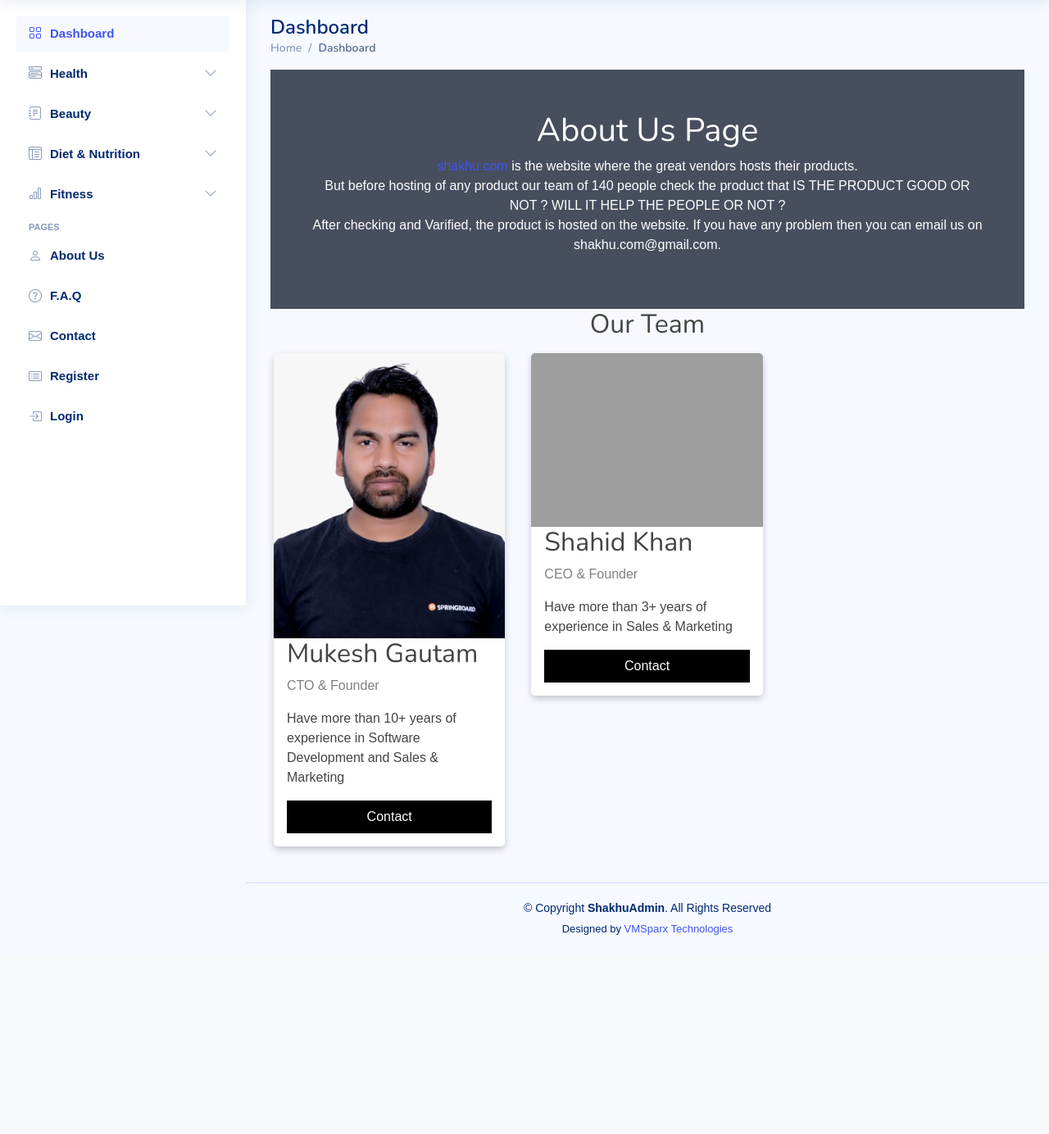
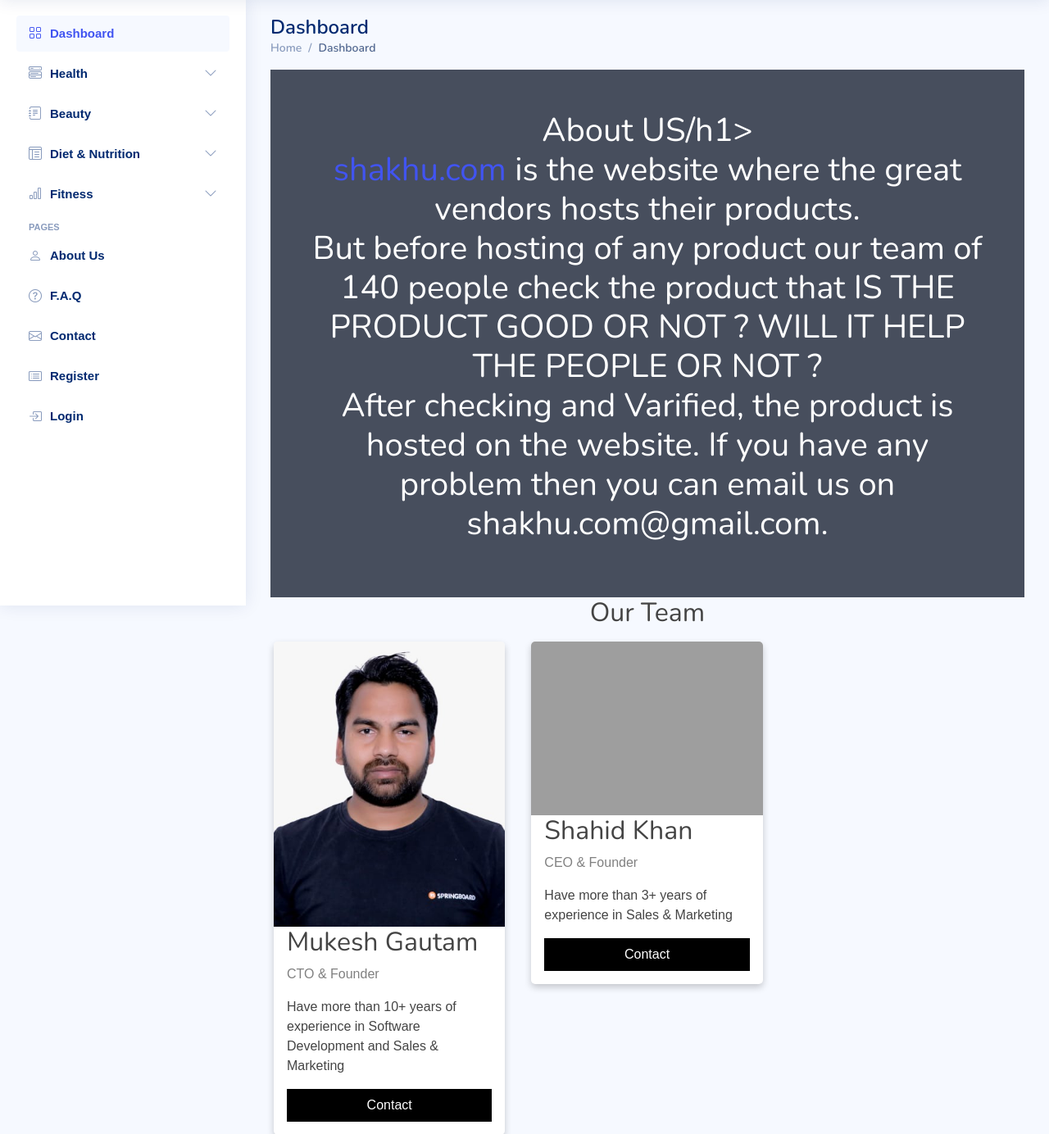
Before and after one commit to Mukesh80530/vipstore, a Django app: template templates/about-us.html in a window 1280 px wide. Shown: the part 61-1445 px from the top of the page at 82% size. Before the commit the page ends 1202 px from the top, so only its background shows below. Run offline with Django 3.2, Linux system fonts and the light colour scheme; the template is opened without the code that fills it, so the values that code supplies are empty; some libraries are stand-ins or nearby versions; grey boxes are pictures that could not be loaded.

Commit message:
update frontend

```diff
--- a/templates/about-us.html
+++ b/templates/about-us.html
@@ -78,7 +78,7 @@
 <body>
 
 <div class="about-section">
-  <h1>About Us Page</h1>
+  <h1>About US/h1>
   <p> <a href="shakhu.com@gmail.com">shakhu.com</a> is the website where the great vendors hosts their products.<br> But before hosting of any product our team of 140 people check the product that IS THE PRODUCT GOOD OR NOT ? WILL IT HELP THE PEOPLE OR NOT ?<br> After checking  and Varified,  the product is hosted on the website. If you have any problem then you can email us on shakhu.com@gmail.com.</p>
 </div>
 
```
